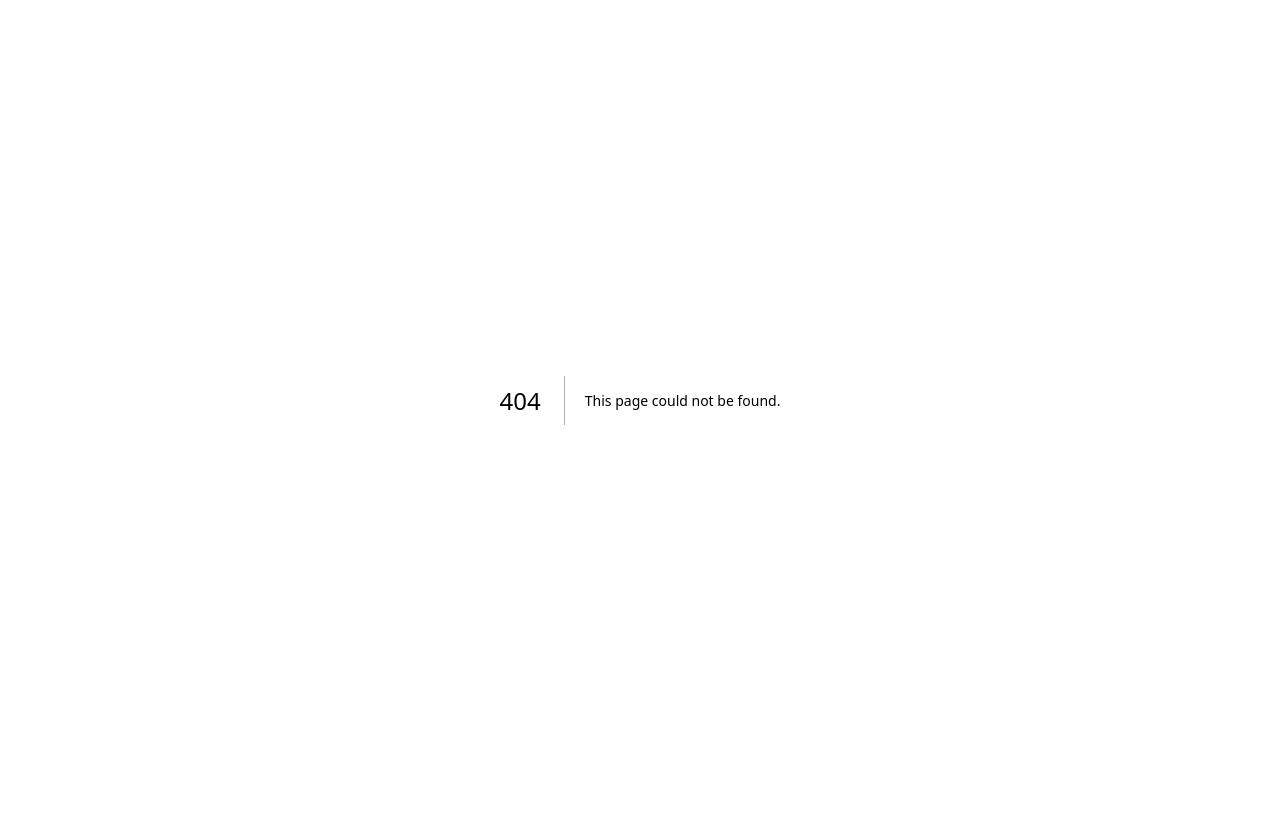
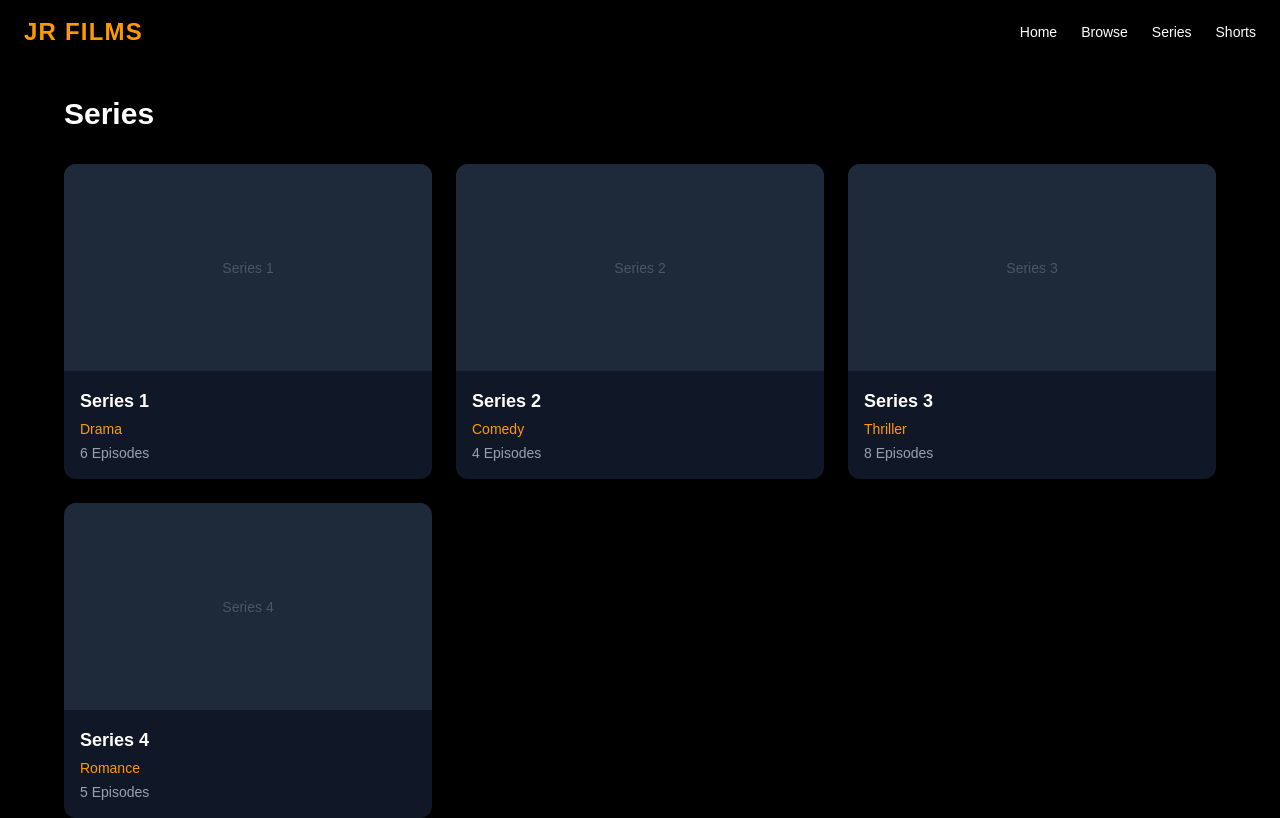
Before and after one commit to jrfilmsindia-glitch/jrfilmsindia, a Next.js app: page /series in a window 1280 px wide. Before the commit this address had no page. Built offline with nearby package versions, Linux system fonts and the light colour scheme.

Commit message:
add series and shorts pages

```diff
--- /dev/null
+++ b/app/series/page.tsx
@@ -0,0 +1,39 @@
+import Link from 'next/link'
+import Navbar from '@/components/Navbar'
+
+export default function SeriesPage() {
+  const series = [
+    { id: 1, title: 'Series 1', episodes: 6, category: 'Drama' },
+    { id: 2, title: 'Series 2', episodes: 4, category: 'Comedy' },
+    { id: 3, title: 'Series 3', episodes: 8, category: 'Thriller' },
+    { id: 4, title: 'Series 4', episodes: 5, category: 'Romance' },
+  ]
+
+  return (
+    <main className="min-h-screen bg-black">
+      <Navbar />
+      <div className="pt-24 px-6 md:px-16">
+
+        <h1 className="text-white text-3xl font-bold mb-8">Series</h1>
+
+        <div className="grid grid-cols-1 md:grid-cols-2 lg:grid-cols-3 gap-6">
+          {series.map((s) => (
+            <Link key={s.id} href={`/watch/${s.id}`}>
+              <div className="bg-gray-900 rounded-xl overflow-hidden hover:scale-105 transition-transform duration-200">
+                <div className="aspect-video bg-gray-800 flex items-center justify-center">
+                  <span className="text-gray-600 text-sm">{s.title}</span>
+                </div>
+                <div className="p-4">
+                  <h2 className="text-white font-bold text-lg">{s.title}</h2>
+                  <p className="text-amber-500 text-sm mt-1">{s.category}</p>
+                  <p className="text-gray-400 text-sm mt-1">{s.episodes} Episodes</p>
+                </div>
+              </div>
+            </Link>
+          ))}
+        </div>
+
+      </div>
+    </main>
+  )
+}
--- /dev/null
+++ b/app/shorts/page.tsx
@@ -0,0 +1,29 @@
+import Link from 'next/link'
+import Navbar from '@/components/Navbar'
+
+export default function ShortsPage() {
+  return (
+    <main className="min-h-screen bg-black">
+      <Navbar />
+      <div className="pt-24 px-6 md:px-16">
+
+        <h1 className="text-white text-3xl font-bold mb-8">Shorts</h1>
+
+        <div className="grid grid-cols-2 md:grid-cols-3 lg:grid-cols-4 xl:grid-cols-6 gap-4">
+          {[1,2,3,4,5,6,7,8,9,10,11,12].map((i) => (
+            <Link key={i} href={`/watch/${i}`}>
+              <div className="aspect-[9/16] bg-gray-800 rounded-lg overflow-hidden hover:scale-105 transition-transform duration-200">
+                <div className="w-full h-full flex items-center justify-center">
+                  <span className="text-gray-600 text-xs">Short {i}</span>
+                </div>
+              </div>
+              <p className="text-white text-sm mt-2 truncate">Short {i}</p>
+              <p className="text-amber-500 text-xs mt-1">1 min</p>
+            </Link>
+          ))}
+        </div>
+
+      </div>
+    </main>
+  )
+}
```
